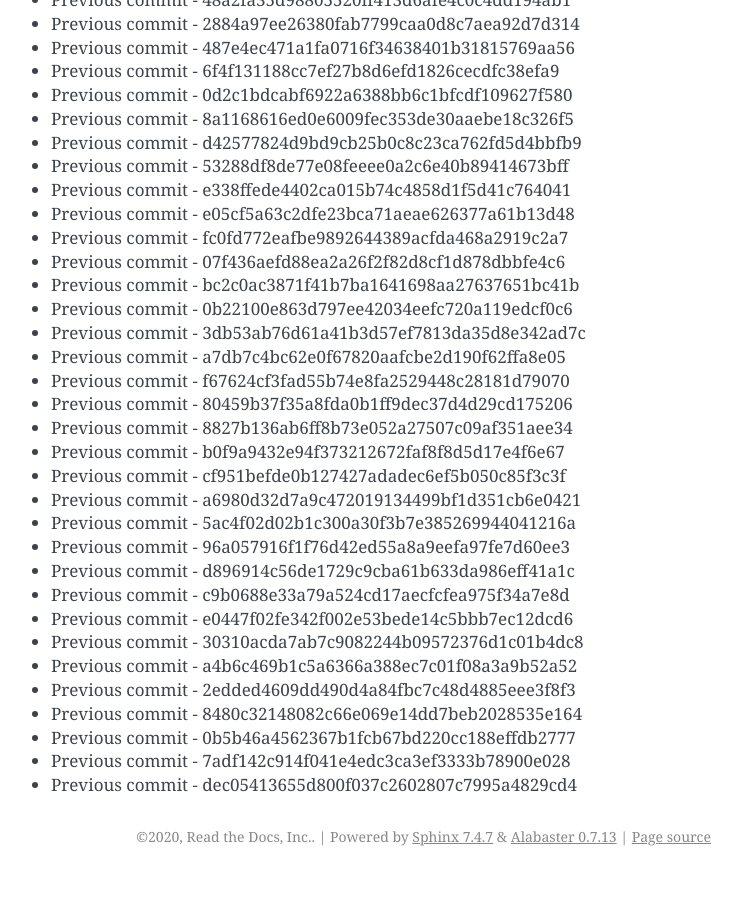
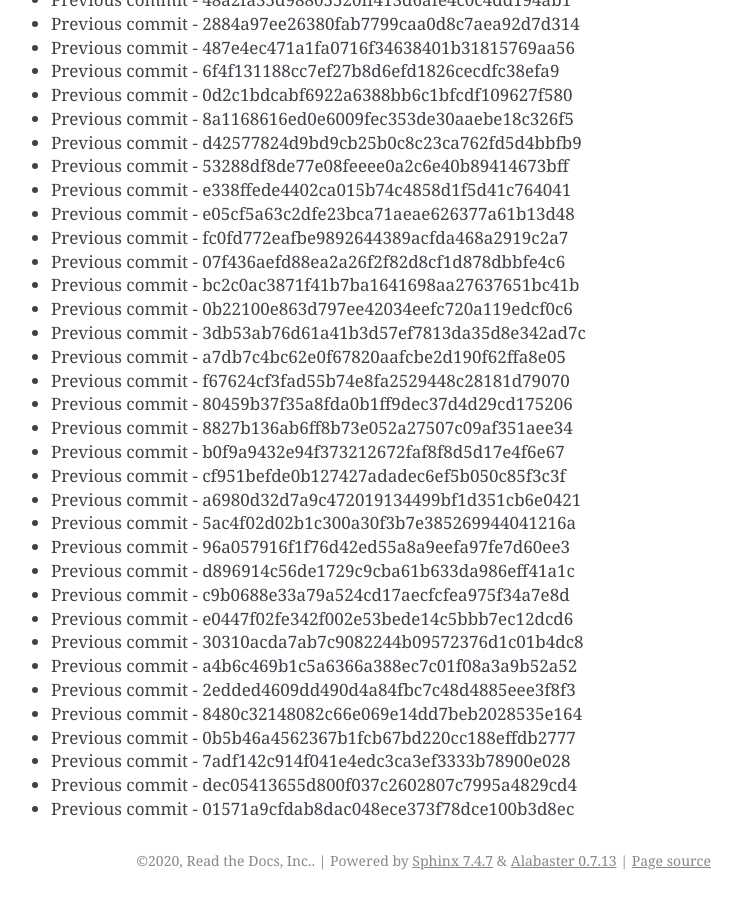
Before and after one commit to readthedocs/rtd-git-stresstest, a Sphinx documentation site: the page built from docs/updates.rst, in a window 1280 px wide and 900 px high, scrolled down 60243 px. Shown: the whole window, without its empty margins (399-1141 px from the left). Built offline with Sphinx 7.4.7, drawn with Linux system fonts in a browser that asks for light colours; before the commit the page ends 61119 px from its top, so only the background shows below that.

Commit message:
Generating commit from previous: 01571a9cfdab8dac048ece373f78dce100b3d8ec

```diff
--- a/docs/updates.rst
+++ b/docs/updates.rst
@@ -2563,3 +2563,4 @@ It can be tested for any performance characteristics.
 * Previous commit - 0b5b46a4562367b1fcb67bd220cc188effdb2777
 * Previous commit - 7adf142c914f041e4edc3ca3ef3333b78900e028
 * Previous commit - dec05413655d800f037c2602807c7995a4829cd4
+* Previous commit - 01571a9cfdab8dac048ece373f78dce100b3d8ec
```
